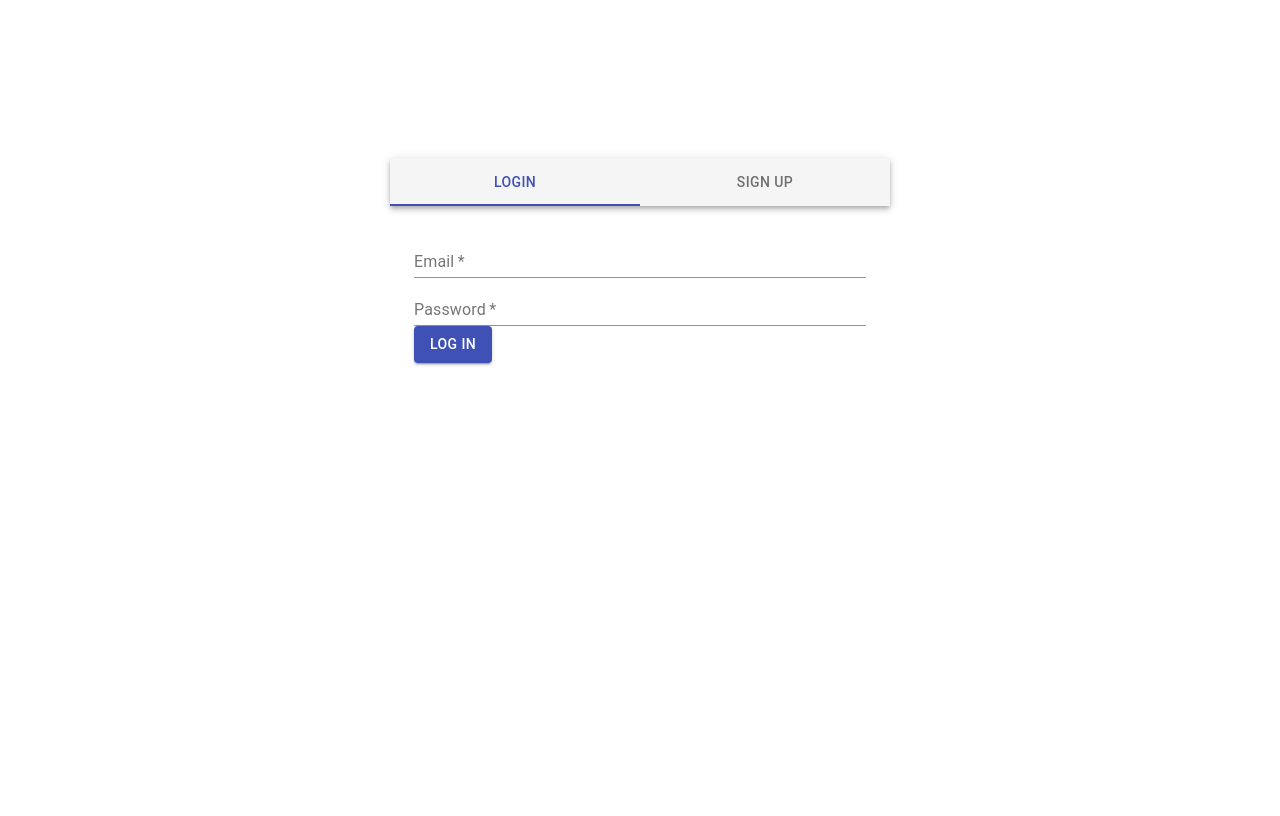
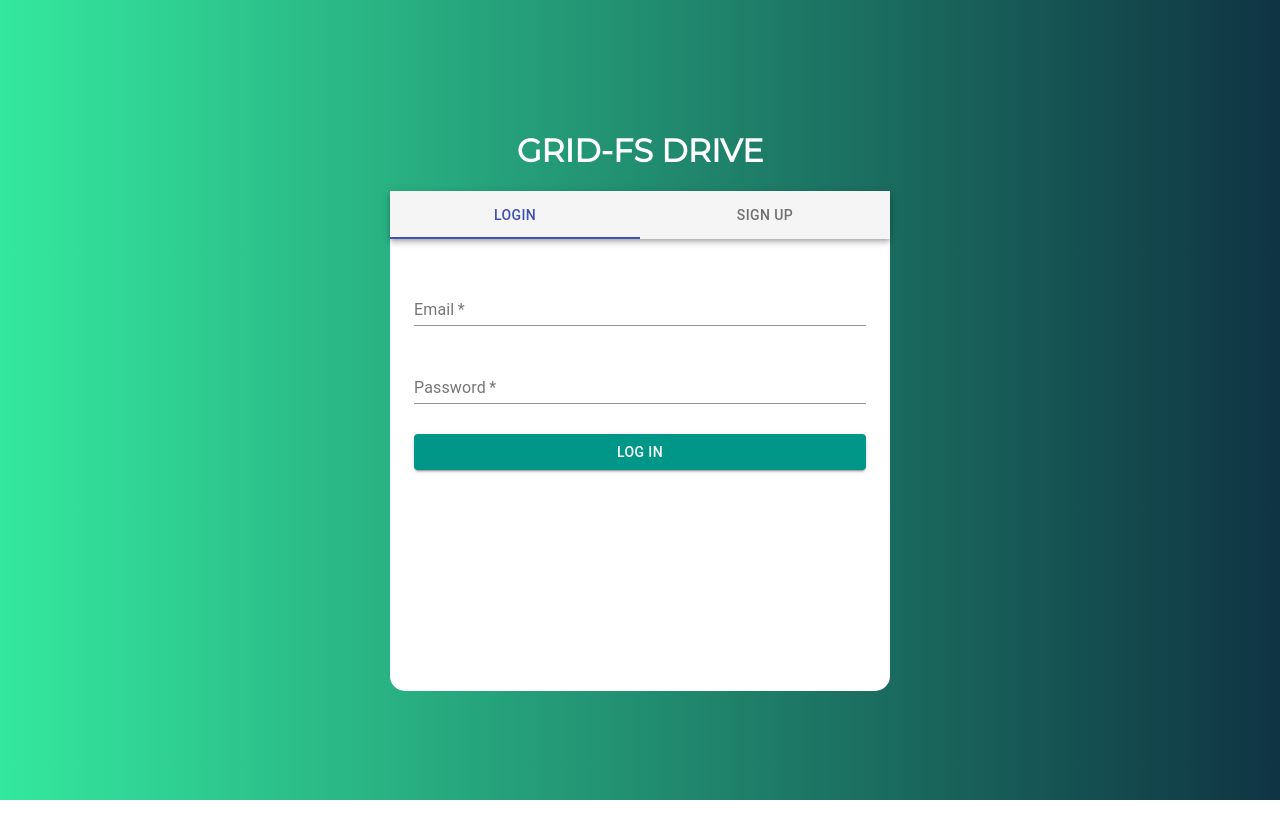
Before and after one commit to PranishShresth/GridFS, a React (Create React App) app in the folder frontend/: page / in a window 1280 px wide. Built offline with nearby package versions, Linux system fonts and the light colour scheme; no server answers.

Commit message:
Added mimetype

```diff
--- a/frontend/package.json
+++ b/frontend/package.json
@@ -9,6 +9,7 @@
     "@testing-library/react": "^11.1.0",
     "@testing-library/user-event": "^12.1.10",
     "axios": "^0.21.1",
+    "mime-types": "^2.1.29",
     "notistack": "^1.0.3",
     "prop-types": "^15.7.2",
     "react": "^17.0.1",
--- a/frontend/src/App.css
+++ b/frontend/src/App.css
@@ -0,0 +1,5 @@
+@import url("https://fonts.googleapis.com/css2?family=Montserrat&display=swap");
+body {
+  margin: 0;
+  font-family: "Montserrat", sans-serif;
+}
--- a/frontend/src/App.js
+++ b/frontend/src/App.js
@@ -4,6 +4,7 @@ import { UserProvider } from "./context/UserContext";
 import { Registration, Dashboard, FileUpload } from "./views/index";
 import DashboardLayout from "./layout/DashboardLayout";
 import LayoutWrapper from "./layout/LayoutWrapper";
+import "./App.css";
 
 const App = () => {
   return (
--- a/frontend/src/components/Login.js
+++ b/frontend/src/components/Login.js
@@ -5,12 +5,27 @@ import { loginUser } from "../utils/api";
 import { UserContext } from "../context/UserContext";
 import { useSnackbar } from "notistack";
 import { useHistory } from "react-router-dom";
+import { makeStyles } from "@material-ui/core/styles";
 
 const initialState = {
   username: "",
   password: "",
 };
+
+const useStyles = makeStyles((theme) => ({
+  form: {
+    "& > div": {
+      margin: "15px 0",
+    },
+  },
+  button: {
+    margin: "15px 0",
+    width: "100%",
+    background: "#009688",
+  },
+}));
 const Login = () => {
+  const classes = useStyles();
   const [loginval, setLoginVal] = useState(initialState);
   const { enqueueSnackbar } = useSnackbar();
   const history = useHistory();
@@ -49,7 +64,7 @@ const Login = () => {
   }, [user, history]);
   return (
     <div>
-      <form onSubmit={handleSubmit}>
+      <form onSubmit={handleSubmit} className={classes.form}>
         <TextField
           required
           label="Email"
@@ -65,7 +80,12 @@ const Login = () => {
           type="password"
           onChange={handleChange}
         ></TextField>
-        <Button type="submit" variant="contained" color="primary">
+        <Button
+          className={classes.button}
+          type="submit"
+          variant="contained"
+          color="primary"
+        >
           Log in
         </Button>
       </form>
--- a/frontend/src/components/Signup.js
+++ b/frontend/src/components/Signup.js
@@ -3,6 +3,7 @@ import TextField from "@material-ui/core/TextField";
 import Button from "@material-ui/core/Button";
 import { registerUser } from "../utils/api";
 import { useSnackbar } from "notistack";
+import { makeStyles } from "@material-ui/core/styles";
 
 const initialState = {
   email: "",
@@ -10,8 +11,20 @@ const initialState = {
   username: "",
   repeat_password: "",
 };
-
+const useStyles = makeStyles((theme) => ({
+  form: {
+    "& > div": {
+      margin: "15px 0",
+    },
+  },
+  button: {
+    margin: "15px 0",
+    width: "100%",
+    background: "#009688",
+  },
+}));
 const SignUp = () => {
+  const classes = useStyles();
   const { enqueueSnackbar } = useSnackbar();
   const [signupval, setsignUpVal] = useState(initialState);
 
@@ -40,7 +53,7 @@ const SignUp = () => {
   };
   return (
     <div>
-      <form onSubmit={handleSubmit}>
+      <form onSubmit={handleSubmit} className={classes.form}>
         <TextField
           required
           label="Email"
@@ -72,7 +85,12 @@ const SignUp = () => {
           onChange={handleChange}
         ></TextField>
 
-        <Button type="submit" variant="contained" color="primary">
+        <Button
+          type="submit"
+          variant="contained"
+          className={classes.button}
+          color="primary"
+        >
           Sign Up
         </Button>
       </form>
--- a/frontend/src/views/Registration/Registration.js
+++ b/frontend/src/views/Registration/Registration.js
@@ -41,8 +41,12 @@ const useStyles = makeStyles((theme) => ({
     width: "100%",
     height: "100vh",
     display: "flex",
+    flexDirection: "column",
     justifyContent: "center",
     alignItems: "center",
+    margin: 0,
+    padding: 0,
+    background: "linear-gradient(to right, #34e89e, #0f3443);",
   },
   root: {
     backgroundColor: theme.palette.background.paper,
@@ -52,6 +56,7 @@ const useStyles = makeStyles((theme) => ({
     [theme.breakpoints.down("sm")]: {
       width: "100%",
     },
+    borderRadius: 15,
   },
 }));
 
@@ -66,6 +71,7 @@ export default function FullWidthTabs() {
 
   return (
     <div className={classes.registrationContainer}>
+      <h1 style={{ color: "white" }}>GRID-FS DRIVE</h1>
       <div className={classes.root}>
         <AppBar position="static" color="default">
           <Tabs
```
Also changed, not shown: 1 other file (tests, documents, lock files or other folders).
